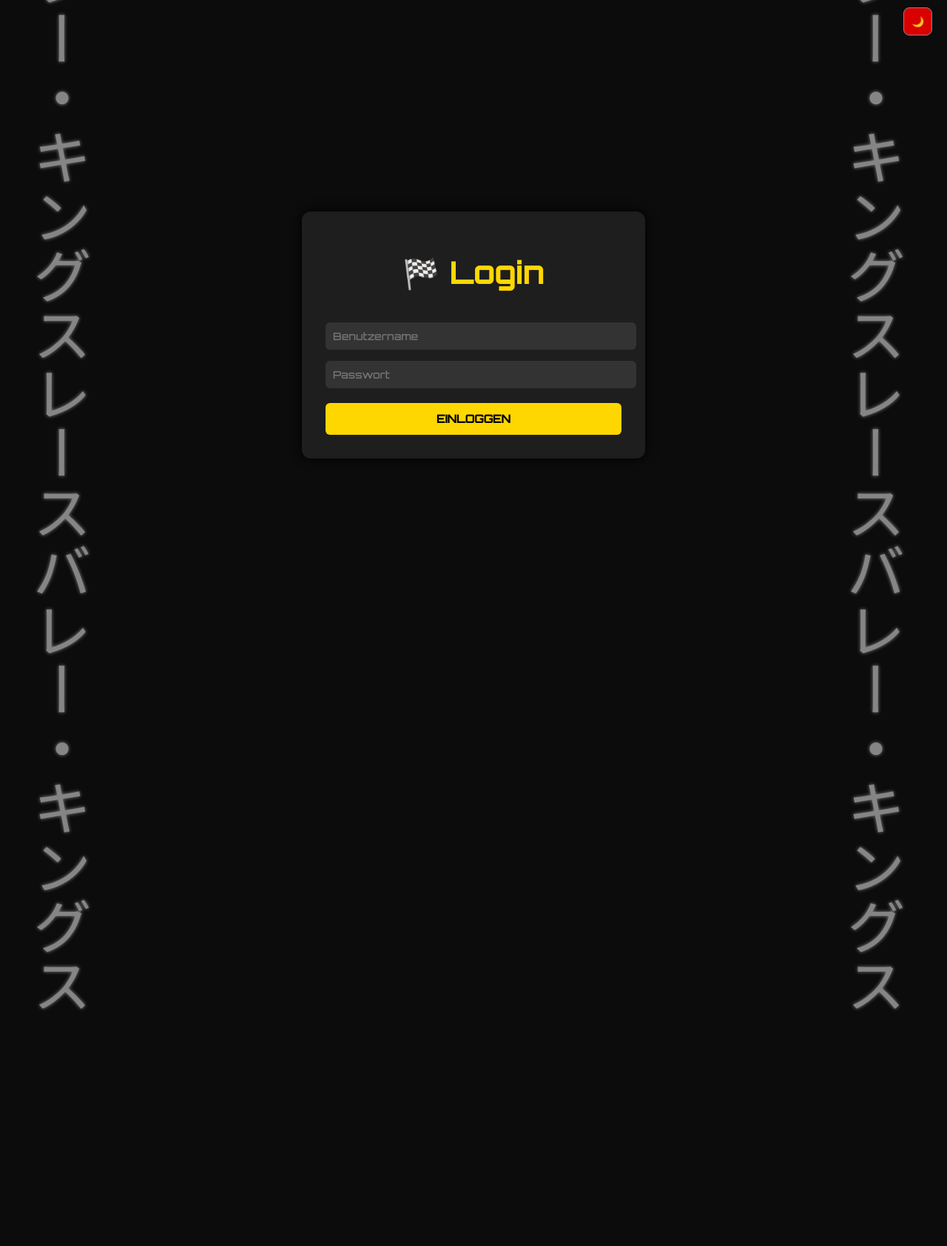
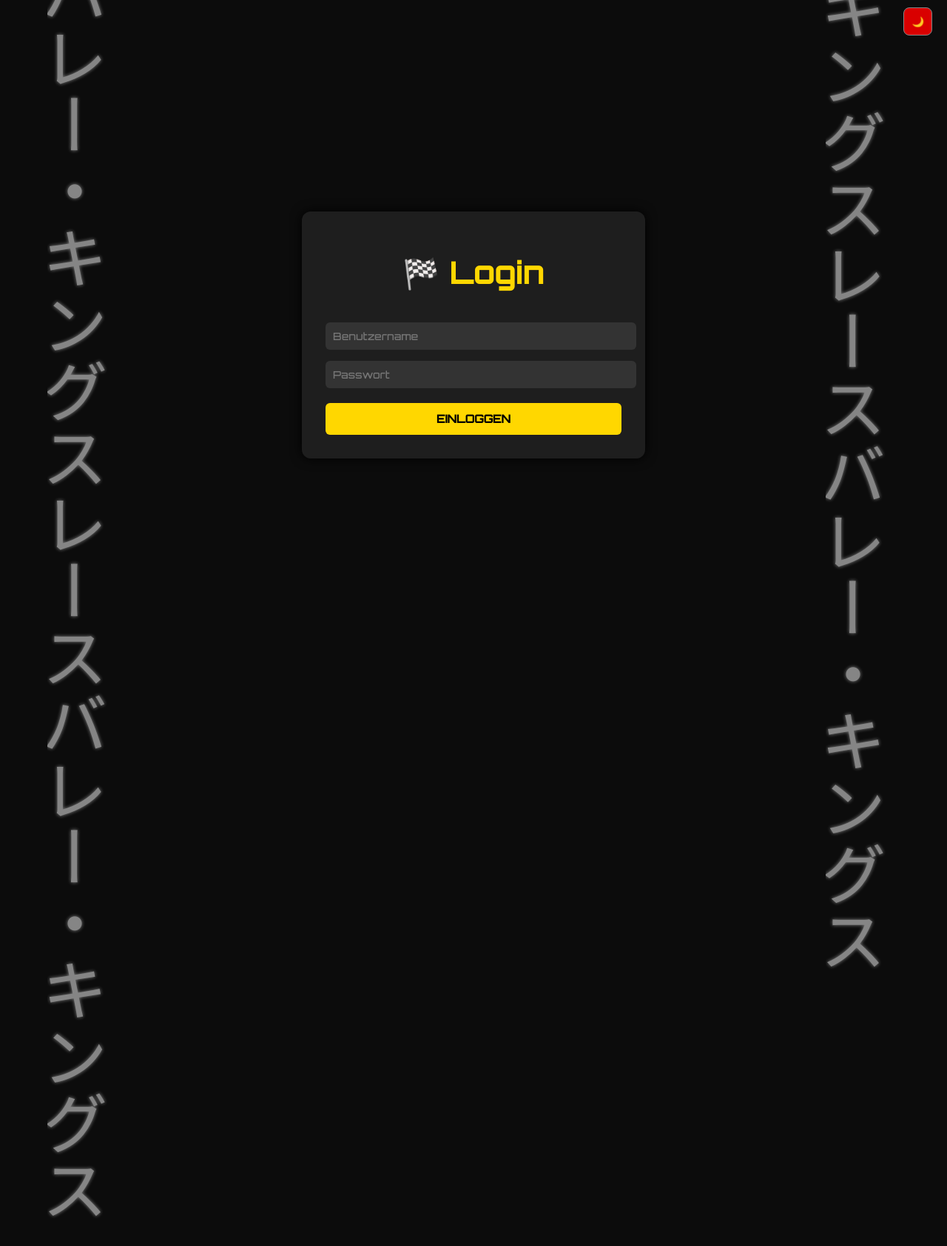
Before and after one commit to Tafi03/racevalleykings, a Flask app: page /login in a window 1280 px wide. Shown: the top 1685 px of the page at 74% size. Run offline with Flask 3, Linux system fonts and the light colour scheme.

Commit message:
login jp text update4

```diff
--- a/static/style.css
+++ b/static/style.css
@@ -102,6 +102,7 @@ button:hover {
     font-weight: bold;
 }
 
+/* --- Vertikaler Lauftext (Initial D Stil) ------------------------ */
 .scroll-text {
     position: fixed;
     top: 0;
@@ -113,34 +114,40 @@ button:hover {
     opacity: 0.5;
 }
 
-.scroll-text.left  { left: 40px; }
-.scroll-text.right { right: 40px; }
+.scroll-text.left  { left: 5vw; }
+.scroll-text.right { right: 5vw; }
 
 .scroll-track {
     display: flex;
     flex-direction: column;
-    animation: scroll-loop 15s linear infinite;
+    animation: scroll-up 20s linear infinite;
 }
 
-.scroll-text.left .scroll-track {
-    transform: rotate(180deg); /* Scroll von unten nach oben */
+.scroll-track.reverse {
+    animation: scroll-down 20s linear infinite;
 }
 
 .scroll-content {
     writing-mode: vertical-rl;
     font-family: 'Noto Sans JP', sans-serif;
-    font-size: 80px;
+    font-size: 90px;
     color: white;
     text-shadow: 0 0 5px white;
     white-space: nowrap;
     line-height: 1.4;
 }
 
-@keyframes scroll-loop {
+/* Scroll nach oben (links) */
+@keyframes scroll-up {
     0%   { transform: translateY(0); }
     100% { transform: translateY(-50%); }
 }
 
+/* Scroll nach unten (rechts) */
+@keyframes scroll-down {
+    0%   { transform: translateY(-50%); }
+    100% { transform: translateY(0); }
+}
 
 /* ── Navbar ──────────────────────────────────────── */
 .topnav {
--- a/templates/login.html
+++ b/templates/login.html
@@ -18,7 +18,7 @@
 
 <!-- Rechter Scrolltext -->
 <div class="scroll-text right">
-  <div class="scroll-track">
+  <div class="scroll-track reverse">
     <div class="scroll-content">レースバレー・キングス<br>レースバレー・キングス<br>レースバレー・キングス</div>
     <div class="scroll-content">レースバレー・キングス<br>レースバレー・キングス<br>レースバレー・キングス</div>
   </div>
```
